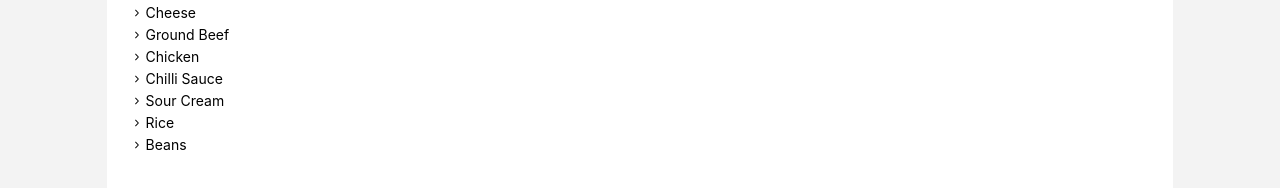
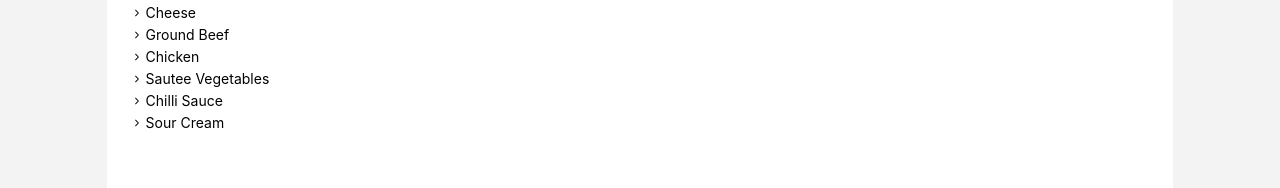
Before and after one commit to JordanWalling/mexi-ites, a React (Create React App) app: page /menu in a window 1280 px wide. Shown: the part 5998-6186 px from the top of the page. Built offline with nearby package versions, Linux system fonts and the light colour scheme.

Commit message:
Add addOns data to items

```diff
--- a/src/pages/MenuListPage.js
+++ b/src/pages/MenuListPage.js
@@ -21,6 +21,7 @@ function MenuListPage() {
         "Pico de Gallo (a fresh-chopped tomato salsa)",
         "House-blend salsa",
       ],
+      addOns: ["cheese", "beans", "rice", "salsa", "sour cream", "avocado"],
     },
     {
       id: 2,
@@ -39,6 +40,7 @@ function MenuListPage() {
         "Pico de Gallo (a fresh-chopped tomato salsa)",
         "House-blend salsa",
       ],
+      addOns: ["cheese", "beans", "rice", "salsa", "sour cream", "avocado"],
     },
     {
       id: 3,
@@ -52,11 +54,11 @@ function MenuListPage() {
         "Cheese",
         "Ground Beef",
         "Chicken",
+        "Sautee Vegetables",
         "Chilli Sauce",
         "Sour Cream",
-        "Rice",
-        "Beans",
       ],
+      addOns: ["cheese", "beans", "salsa", "sour cream", "avocado"],
     },
     {
       id: 4,
@@ -76,6 +78,7 @@ function MenuListPage() {
         "Rice",
         "Onions",
       ],
+      addOns: ["cheese", "salsa", "sour cream", "avocado"],
     },
     {
       id: 5,
@@ -102,10 +105,73 @@ function MenuListPage() {
         "Guacamole",
       ],
     },
+    {
+      id: 7,
+      title: "Corn Chips and Guacamole",
+      category: "Appetizers",
+      image:
+        "https://images.pexels.com/photos/1108775/pexels-photo-1108775.jpeg?auto=compress&cs=tinysrgb&w=400",
+      description:
+        "Roasted Corn Chips with perfectly blended spices with avacado.",
+      ingredients: ["Corn Chips", "Avocado", "Spices", "Sour Cream"],
+    },
+    {
+      id: 8,
+      title: "Churros",
+      category: "Appetizers",
+      image:
+        "https://images.pexels.com/photos/1108775/pexels-photo-1108775.jpeg?auto=compress&cs=tinysrgb&w=400",
+      description: "Desert for the masses",
+      ingredients: ["Deep fried Dough", "Cinnamon", "Sugar", "Egg"],
+      addOns: ["chocolate", "salted caramel"],
+    },
+    {
+      id: 9,
+      title: "Corn Spears",
+      category: "Appetizers",
+      image:
+        "https://images.pexels.com/photos/1108775/pexels-photo-1108775.jpeg?auto=compress&cs=tinysrgb&w=400",
+      description: "Grilled corn on a cob with blended spices and butter",
+      ingredients: ["Corn", "Butter", "Spices"],
+      addOns: ["chocolate", "salted caramel"],
+    },
+    {
+      id: 10,
+      title: "Corona",
+      category: "Drinks",
+      image:
+        "https://images.pexels.com/photos/39720/pexels-photo-39720.jpeg?auto=compress&cs=tinysrgb&w=400",
+      description: "Mexican Beer",
+    },
+    {
+      id: 11,
+      title: "Tequila Mixer",
+      category: "Drinks",
+      image:
+        "https://images.pexels.com/photos/39720/pexels-photo-39720.jpeg?auto=compress&cs=tinysrgb&w=400",
+      description: "Mexican Beer",
+      addOns: ["lemonade", "soda water", "coca cola", "orange juice"],
+    },
+    {
+      id: 12,
+      title: "Bottled Water",
+      category: "Drinks",
+      image:
+        "https://images.pexels.com/photos/39720/pexels-photo-39720.jpeg?auto=compress&cs=tinysrgb&w=400",
+      description: "600ml Bottled Water",
+    },
+    {
+      id: 13,
+      title: "Margarita",
+      category: "Drinks",
+      image:
+        "https://images.pexels.com/photos/39720/pexels-photo-39720.jpeg?auto=compress&cs=tinysrgb&w=400",
+      description: "Classic Tequila Based Mexican Cocktail",
+      ingredients: ["Tequila", "Lime Juice", "Triple Sec", "Salt"],
+    },
   ];
   return (
     <>
-      {/* Add Filtered Buttons here */}
       <FilterButtons />
       <section className="menulist__section">
         <ul>
```
